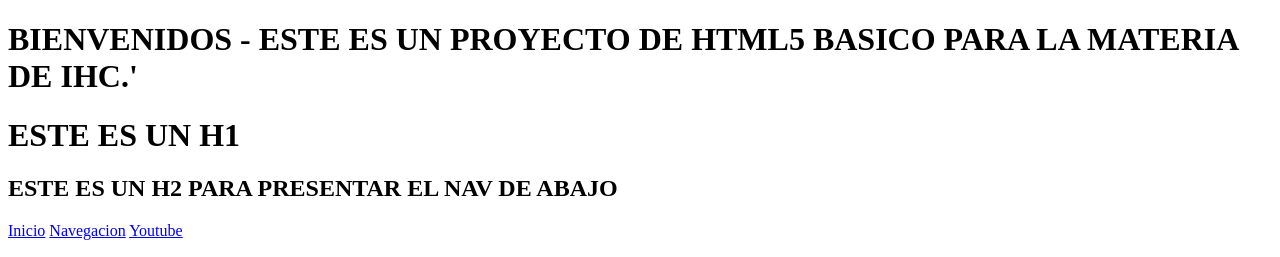
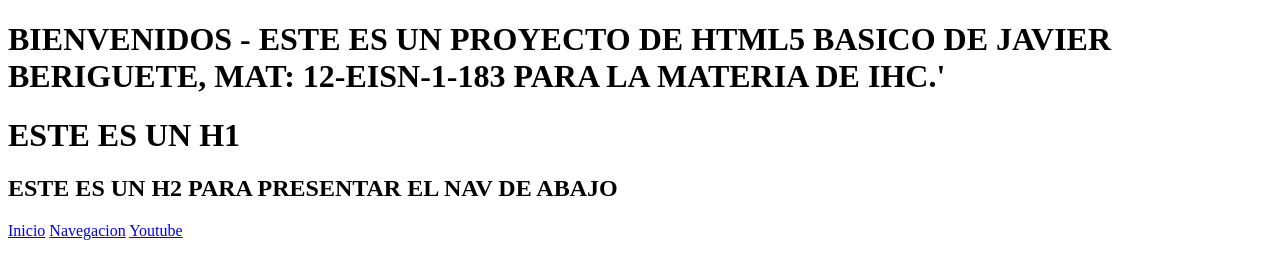
Before and after one commit to javier1701/PROYECTO-INTRODUCCION-HTML, a plain HTML site: page index.html in a window 1280 px wide. Shown: the top 257 px of the page. Drawn offline with Linux system fonts and the light colour scheme.

Commit message:
Add files via upload

```diff
--- a/index.html
+++ b/index.html
@@ -16,7 +16,7 @@
 </head>
 
 <body>
-    <h1>BIENVENIDOS - ESTE ES UN PROYECTO DE HTML5 BASICO PARA LA MATERIA DE IHC.'</h1>
+    <h1>BIENVENIDOS - ESTE ES UN PROYECTO DE HTML5 BASICO DE JAVIER BERIGUETE, MAT: 12-EISN-1-183 PARA LA MATERIA DE IHC.'</h1>
 
     <h1>ESTE ES UN H1</h1>
 
```
